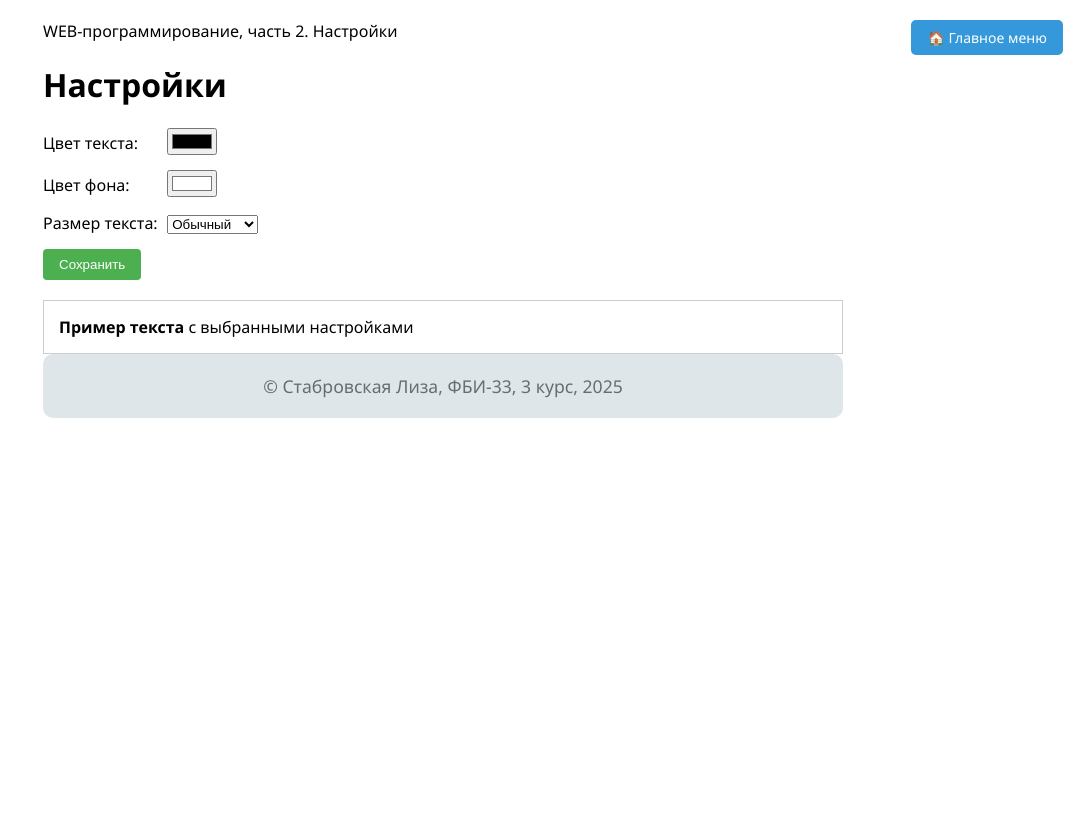
After one commit to Elizaveta2894/web-back-lab, a Flask app: page /lab3/settings in a window 1280 px wide. The commit adds this page. Shown: the whole page, without its empty margins (197-1280 px from the left). Run offline with Flask 3, Linux system fonts and the light colour scheme.

Commit message:
Настройки отображения

```diff
--- a/lab3.py
+++ b/lab3.py
@@ -85,3 +85,22 @@ def success():
         price += 10
 
     return render_template('lab3/success.html', price=price)
+
+
+@lab3.route('/lab3/settings')
+def settings():
+    color = request.args.get('color')
+    bg_color = request.args.get('bg_color')
+    font_size = request.args.get('font_size')
+
+    if color or bg_color or font_size:
+        resp = make_response(redirect('/lab3/settings'))
+        if color: resp.set_cookie('color', color)
+        if bg_color: resp.set_cookie('bg_color', bg_color)
+        if font_size: resp.set_cookie('font_size', font_size)
+        return resp
+
+    color = request.cookies.get('color')
+    bg_color = request.cookies.get('bg_color')
+    font_size = request.cookies.get('font_size')
+    return render_template('lab3/settings.html', color=color, bg_color=bg_color, font_size=font_size)
--- a/static/main.css
+++ b/static/main.css
@@ -184,3 +184,20 @@ body {
     font-size: 1.2em;
     color: #3c763d;
 }
+form div {
+    margin: 15px 0;
+}
+
+label {
+    display: inline-block;
+    width: 120px;
+}
+
+button {
+    padding: 8px 16px;
+    background: #4CAF50;
+    color: white;
+    border: none;
+    border-radius: 4px;
+    cursor: pointer;
+}
--- a/templates/base.html
+++ b/templates/base.html
@@ -5,7 +5,13 @@
     <meta name="viewport" content="width=device-width, initial-scale=1.0">
     <title>Стабровская Лиза. {% block lab %}{% endblock %}</title>
     <link rel="stylesheet" href="{{ url_for('static', filename='main.css') }}">
-
+    <style>
+        body {
+            color: {{ request.cookies.get('color', '#000000') }};
+            background: {{ request.cookies.get('bg_color', '#ffffff') }};
+            font-size: {{ request.cookies.get('font_size', '16px') }};
+        }
+    </style>
     <link rel="icon" type="image/jpeg" href="{{ url_for('static', filename='favicon.jpeg') }}">
 
 
--- /dev/null
+++ b/templates/lab3/settings.html
@@ -0,0 +1,37 @@
+{% extends "base.html" %}
+
+{% block lab %}Настройки{% endblock %}
+
+{% block main %}
+<h1>Настройки</h1>
+
+<form>
+    <div>
+        <label>Цвет текста:</label>
+        <input type="color" name="color" value="{{ color or '#000000' }}">
+    </div>
+
+    <div>
+        <label>Цвет фона:</label>
+        <input type="color" name="bg_color" value="{{ bg_color or '#ffffff' }}">
+    </div>
+
+    <div>
+        <label>Размер текста:</label>
+        <select name="font_size">
+            <option value="14px" {{ 'selected' if font_size == '14px' }}>Маленький</option>
+            <option value="16px" {{ 'selected' if not font_size or font_size == '16px' }}>Обычный</option>
+            <option value="20px" {{ 'selected' if font_size == '20px' }}>Крупный</option>
+        </select>
+    </div>
+
+    <button>Сохранить</button>
+</form>
+
+<div style="margin-top: 20px; padding: 15px; border: 1px solid #ccc;
+            color: {{ color or '#000000' }};
+            background: {{ bg_color or '#ffffff' }};
+            font-size: {{ font_size or '16px' }};">
+    <strong>Пример текста</strong> с выбранными настройками
+</div>
+{% endblock %}
```
Also changed, not shown: templates/lab3/lab3.html (+4 -3 lines).
